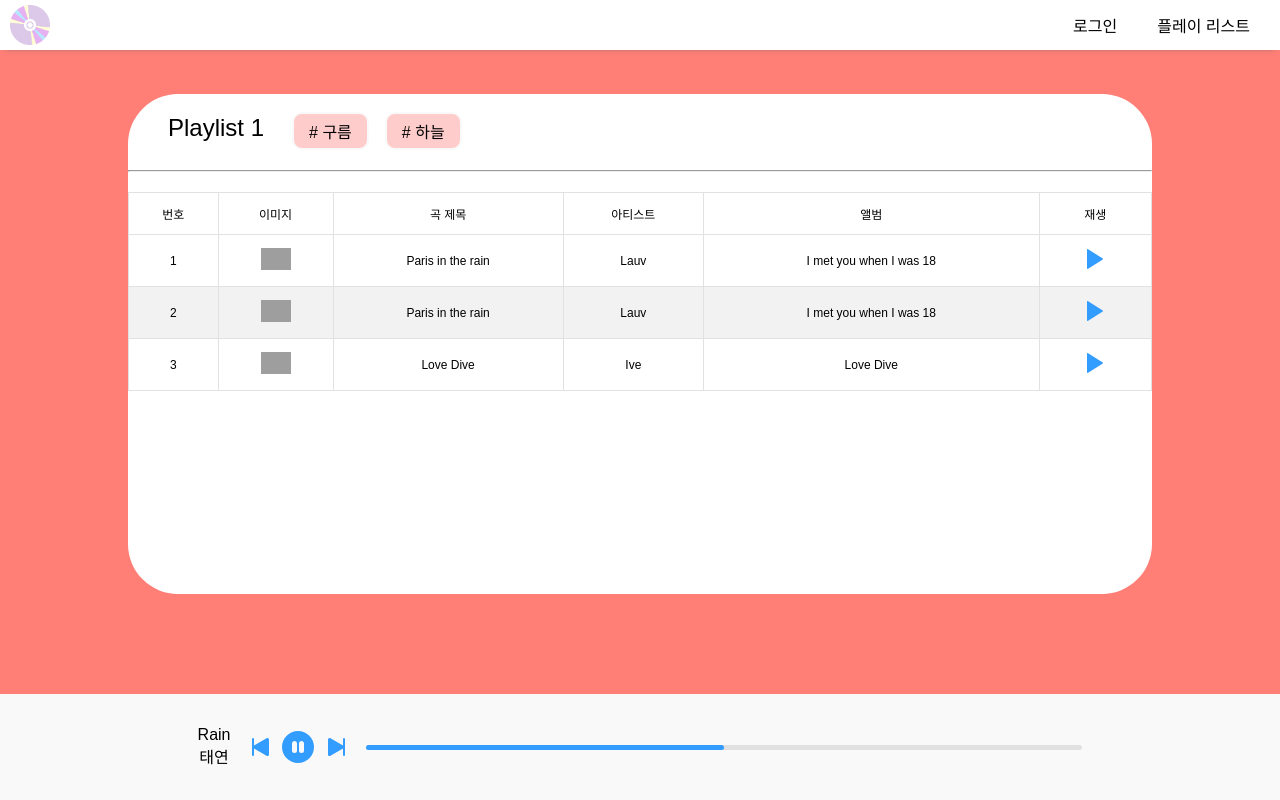
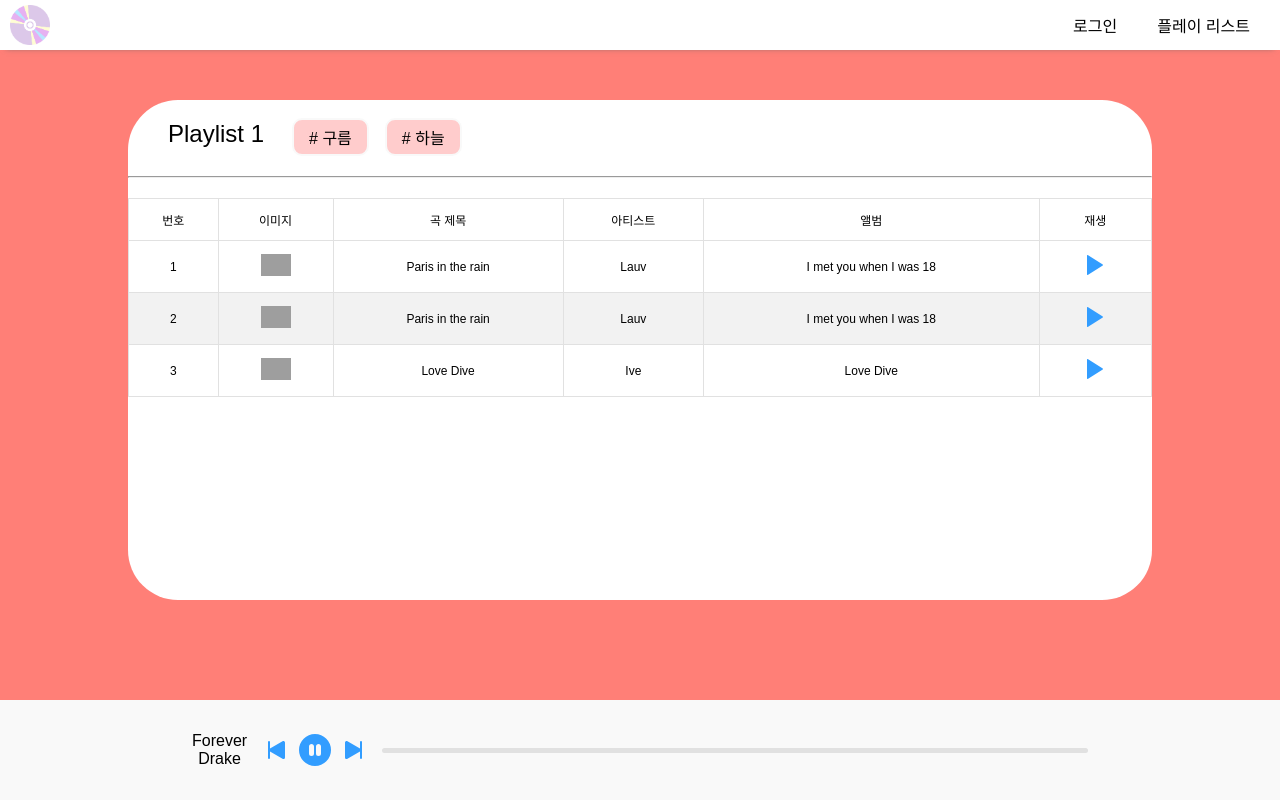
Before and after one commit to Silicon-Valley-Team-A/client, a React (Create React App) app: page /myplaylist/0 in a window 1280 px wide. Both pictures are taken after a click on the icon 298 px from the left and 747 px from the top of the page. Built offline with nearby package versions, Linux system fonts and the light colour scheme; grey boxes are pictures that could not be loaded; a web font is replaced by a local one.

Commit message:
feat:재생 컴포넌트 생성

```diff
--- a/src/components/MusicPlayer/audio.js
+++ b/src/components/MusicPlayer/audio.js
@@ -1,15 +1,25 @@
-exports.songsdata = [
+export const songsdata = [
   {
-    title: 'Drake - Forever',
+    title: 'Forever',
+    singer: 'Drake',
     url: 'https://beardbarnmusicbucket.s3.amazonaws.com/The+Wild+Horse',
+    progress: 0,
+    length: 0,
   },
   {
-    title: 'Linking Park - In the end',
+    title: 'In the end',
+    singer: 'Linking Park',
     url: 'https://beardbarnmusicbucket.s3.amazonaws.com/The+Wild+Horse',
+    progress: 0,
+    length: 0,
   },
   {
-    title: 'Travis Scott - Stop trina be God',
+    title: 'Stop trina be God',
+    singer: 'Travis Scott',
     url: 'https://beardbarnmusicbucket.s3.amazonaws.com/The+Wild+Horse',
+
+    progress: 0,
+    length: 0,
   },
 ];
 
--- a/src/components/MusicPlayer/index.tsx
+++ b/src/components/MusicPlayer/index.tsx
@@ -1,46 +1,106 @@
 import $ from './style.module.scss';
+import { useRef } from 'react';
 import {
   BsFillPlayCircleFill,
   BsFillPauseCircleFill,
   BsFillSkipStartFill,
   BsFillSkipEndFill,
 } from 'react-icons/bs';
+import { setCurrentSong, Song, Songs } from '../../types/playlist';
 
 interface Props {
+  songs: Songs;
   isPlaying: boolean;
-  currentSong: string;
-  currentSinger: string;
+  setisplaying: React.Dispatch<React.SetStateAction<boolean>>;
+  audioElem: any;
+  currentSong: Song;
+  setCurrentSong: setCurrentSong;
 }
 
 export default function MusicPlayer({
+  songs,
   isPlaying,
+  setisplaying,
+  audioElem,
   currentSong,
-  currentSinger,
+  setCurrentSong,
 }: Props) {
+  const clickRef = useRef<HTMLDivElement>(null);
+
+  const checkWidth = (e: any) => {
+    if (clickRef.current) {
+      if (clickRef.current.clientHeight) {
+        const width = clickRef.current.clientWidth;
+        const offset = e.nativeEvent.offsetX;
+
+        const divprogress = (offset / width) * 100;
+        audioElem.current.currentTime =
+          (divprogress / 100) * currentSong.length;
+      }
+    }
+  };
+  const PlayPause = () => {
+    setisplaying(!isPlaying);
+  };
+
+  const skipBack = () => {
+    const index = songs.findIndex(x => x.title == currentSong.title);
+    if (index == 0) {
+      setCurrentSong(songs[songs.length - 1]);
+    } else {
+      setCurrentSong(songs[index - 1]);
+    }
+    audioElem.current.currentTime = 0;
+  };
+
+  const skiptoNext = () => {
+    const index = songs.findIndex(x => x.title == currentSong.title);
+
+    if (index == songs.length - 1) {
+      setCurrentSong(songs[0]);
+    } else {
+      setCurrentSong(songs[index + 1]);
+    }
+    audioElem.current.currentTime = 0;
+  };
+
   return (
     <div className={$.content}>
       <div className={$['player-container']}>
         <section className={$['song-info']}>
           <div className={$['title']}>
-            <p>{currentSong}</p>
+            <p>{currentSong.title}</p>
           </div>
           <div className={$['singer']}>
-            <p>{currentSinger}</p>
+            <p>{currentSong.singer}</p>
           </div>
         </section>
         <div className={$['controls']}>
-          <BsFillSkipStartFill className={$['btn_action']} />
+          <BsFillSkipStartFill className={$['btn_action']} onClick={skipBack} />
           {isPlaying ? (
-            <BsFillPauseCircleFill className={$['btn_action']} />
+            <BsFillPauseCircleFill
+              className={$['btn_action']}
+              onClick={PlayPause}
+            />
           ) : (
-            <BsFillPlayCircleFill className={$['btn_action']} />
+            <BsFillPlayCircleFill
+              className={$['btn_action']}
+              onClick={PlayPause}
+            />
           )}
-          <BsFillSkipEndFill className={$['btn_action']} />
+          <BsFillSkipEndFill className={$['btn_action']} onClick={skiptoNext} />
         </div>
       </div>
       <div className={$['navigation']}>
-        <div className={$['navigation_wrapper']}>
-          <div className={$['seek_bar']} style={{ width: '50%' }}></div>
+        <div
+          className={$['navigation_wrapper']}
+          ref={clickRef}
+          onClick={checkWidth}
+        >
+          <div
+            className={$['seek_bar']}
+            style={{ width: `${currentSong.progress + '%'}` }}
+          ></div>
         </div>
       </div>
     </div>
--- a/src/pages/MyPlaylistDetail/index.tsx
+++ b/src/pages/MyPlaylistDetail/index.tsx
@@ -1,10 +1,40 @@
-import React, { useState } from 'react';
+import { useEffect, useRef, useState } from 'react';
 import HashTag from '../../components/HashTag';
 import MusicPlayer from '../../components/MusicPlayer';
 import Table from '../../components/Table';
 import $ from './style.module.scss';
+import { songsdata } from '../../components/MusicPlayer/audio';
 
 export default function MyPlayListDetail() {
+  const [songs, setSongs] = useState(songsdata);
+  const [isPlaying, setisPlaying] = useState(false);
+  const [currentSong, setCurrentSong] = useState(songsdata[0]);
+
+  const audioElem = useRef<HTMLAudioElement>(null);
+
+  useEffect(() => {
+    if (audioElem.current) {
+      if (isPlaying) {
+        audioElem.current.play();
+      } else {
+        audioElem.current.pause();
+      }
+    }
+  }, [isPlaying]);
+
+  const onPlaying = () => {
+    if (audioElem.current) {
+      const duration = audioElem.current.duration;
+      const ct = audioElem.current.currentTime;
+
+      setCurrentSong({
+        ...currentSong,
+        progress: (ct / duration) * 100,
+        length: duration,
+      });
+    }
+  };
+
   return (
     <div className={$.container_detail}>
       <div className={$.container}>
@@ -22,7 +52,15 @@ export default function MyPlayListDetail() {
           <Table />
         </section>
       </div>
-      <MusicPlayer isPlaying={true} currentSong="Rain" currentSinger="태연" />
+      <audio ref={audioElem} src={currentSong.url} onTimeUpdate={onPlaying} />
+      <MusicPlayer
+        songs={songs}
+        isPlaying={isPlaying}
+        setisplaying={setisPlaying}
+        audioElem={audioElem}
+        currentSong={currentSong}
+        setCurrentSong={setCurrentSong}
+      />
     </div>
   );
 }
```
Also changed, not shown: src/types/playlist.tsx (+27 -0 lines).
